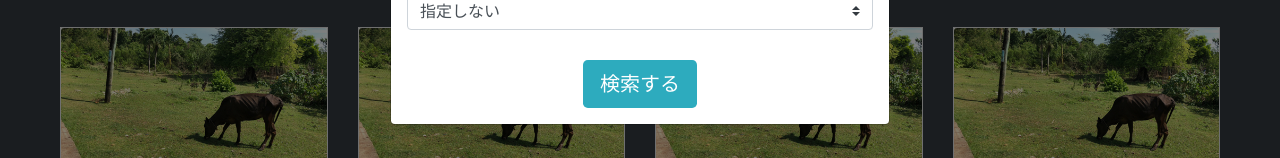
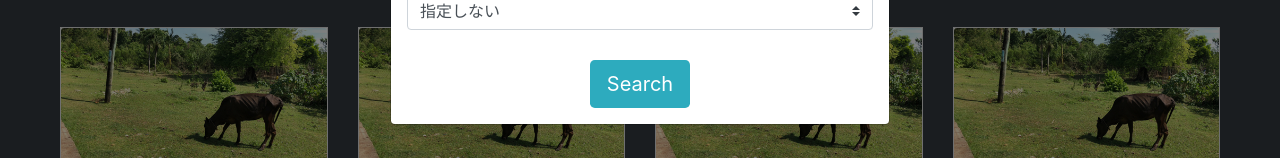
Before and after one commit to hiroki20001002/wagyu_price, a plain HTML site: page index.html in a window 1280 px wide. Both pictures are taken after a click on the link 1204 px from the left and 20 px from the top of the page. Shown: the part 441-599 px from the top of the page. Drawn offline with Linux system fonts and the light colour scheme.

Commit message:
検索するをSearchに変更

```diff
--- a/index.html
+++ b/index.html
@@ -223,7 +223,7 @@
             </div>
             <div class="submit-center">
               <button type="submit" class="btn btn-lg submit-color">
-                検索する
+                Search
               </button>
             </div>
           </form>
```
